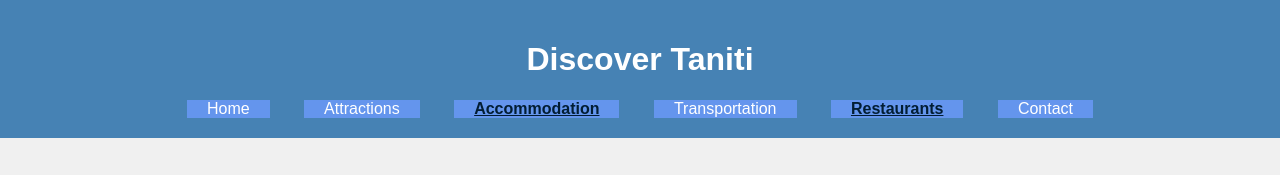
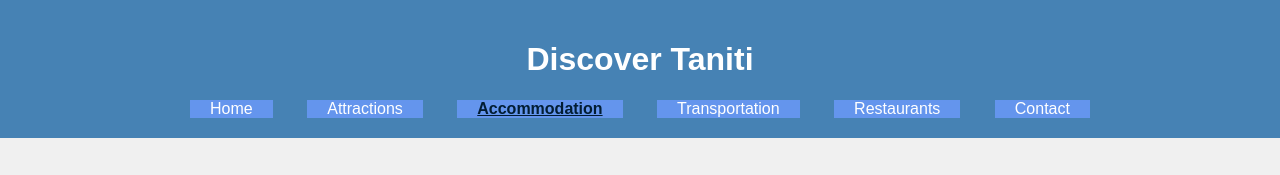
Before and after one commit to rkoisaba/d479, a plain HTML site: page accommodation.html in a window 1280 px wide. Shown: the top 175 px of the page. Drawn offline with Linux system fonts and the light colour scheme.

Commit message:
Changed active links

```diff
--- a/accommodation.html
+++ b/accommodation.html
@@ -22,7 +22,7 @@
                 <li><a href="attractions.html">Attractions</a></li>
                 <li><a href="accommodation.html" class = "active">Accommodation</a></li>
                 <li><a href="transportation.html">Transportation</a></li>
-                <li><a href="restaurants.html" class="active">Restaurants</a></li>
+                <li><a href="restaurants.html">Restaurants</a></li>
                 <li><a href="contact.html">Contact</a></li>
             </ul>
         </nav>
```
Also changed, not shown: attractions.html (+1 -1 lines), booking.html (+1 -1 lines), contact.html (+1 -1 lines), index.html (+1 -1 lines), 1 other file.
